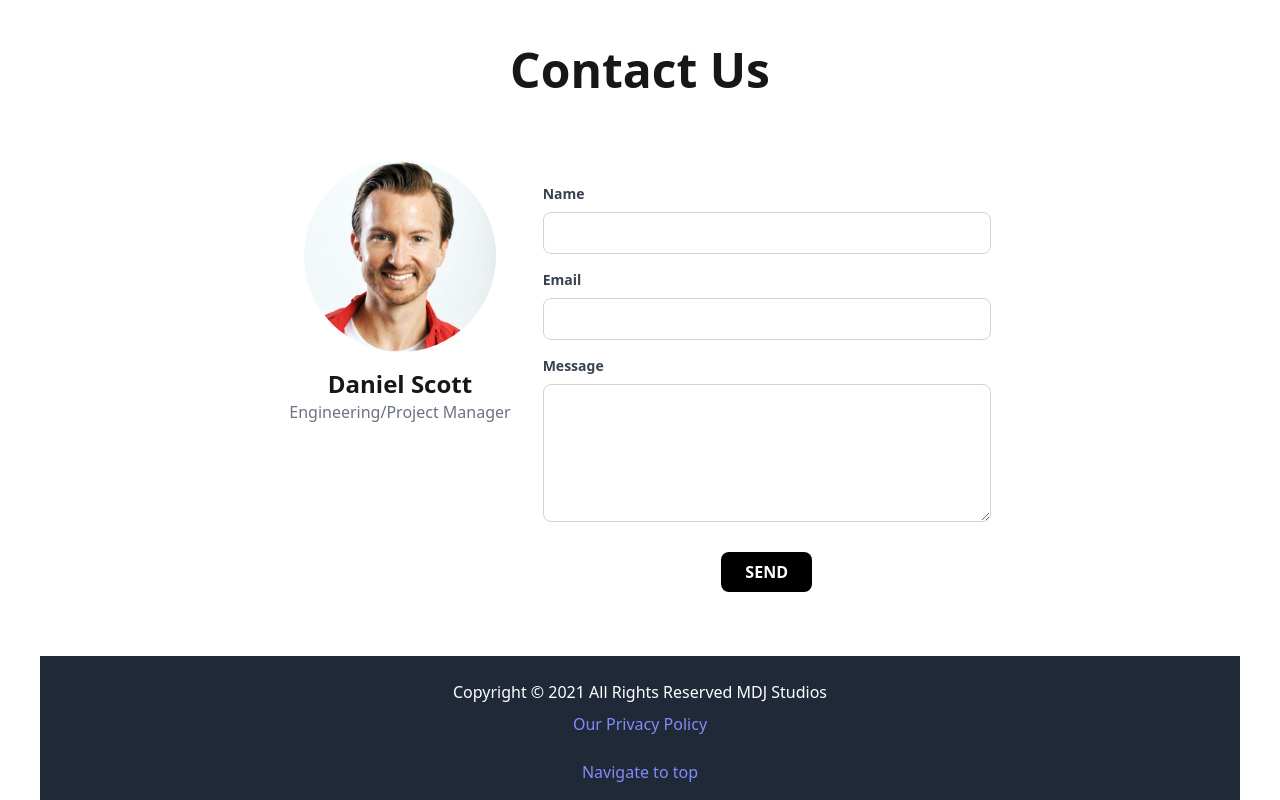
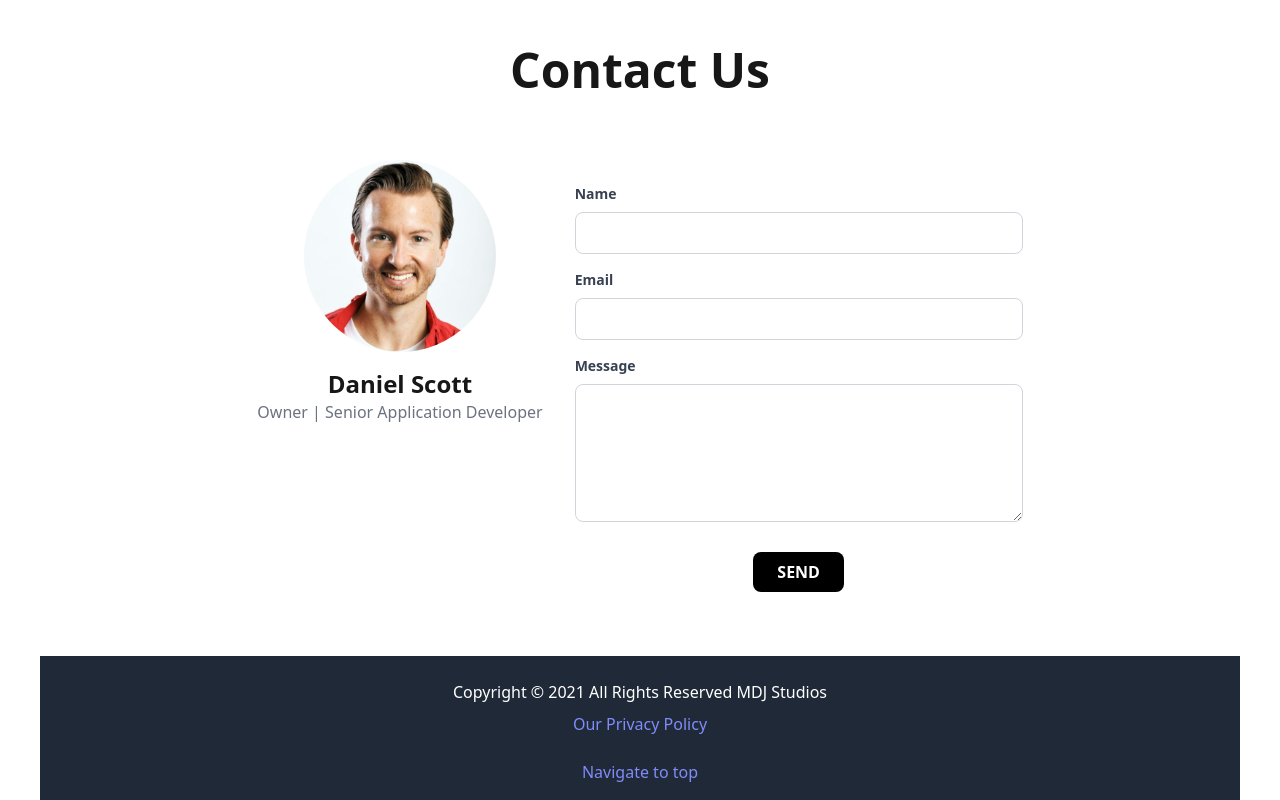
Before and after one commit to myDeveloperJourney/mdj-studios-website-v2, a Next.js app: page / in a window 1280 px wide. Shown: the part 2398-3198 px from the top of the page. Built offline with nearby package versions, Linux system fonts and the light colour scheme.

Commit message:
wip: updates title

```diff
--- a/src/pages/from-javascript-to-typescript-a-fast-track-workshop.tsx
+++ b/src/pages/from-javascript-to-typescript-a-fast-track-workshop.tsx
@@ -113,7 +113,7 @@ export default function WorkshopPage() {
                 className="rounded-full shadow-lg mb-4"
               />
               <h3 className="text-xl font-bold">Daniel Scott</h3>
-              <p className="text-gray-500">Software Engineer & Instructor</p>
+              <p className="text-gray-500">Senior Application Developer</p>
             </div>
 
             <div className="flex flex-col items-center text-center">
--- a/src/pages/index.tsx
+++ b/src/pages/index.tsx
@@ -239,7 +239,7 @@ export default function Home() {
                 height={192}
               />
               <h3 className="text-2xl font-bold mt-4">Daniel Scott</h3>
-              <p className="text-gray-500">Engineering/Project Manager</p>
+              <p className="text-gray-500">Owner | Senior Application Developer</p>
             </div>
 
             {/* Form Section */}
```
